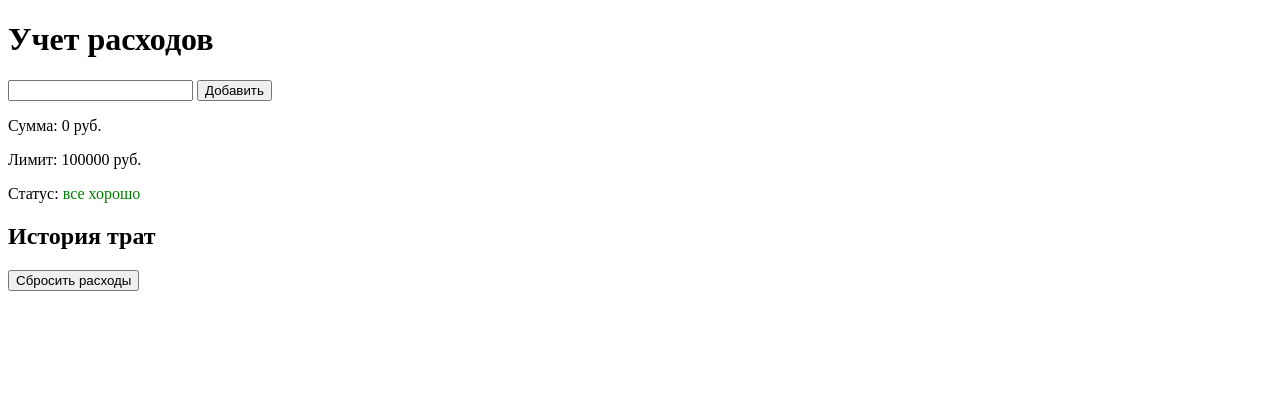
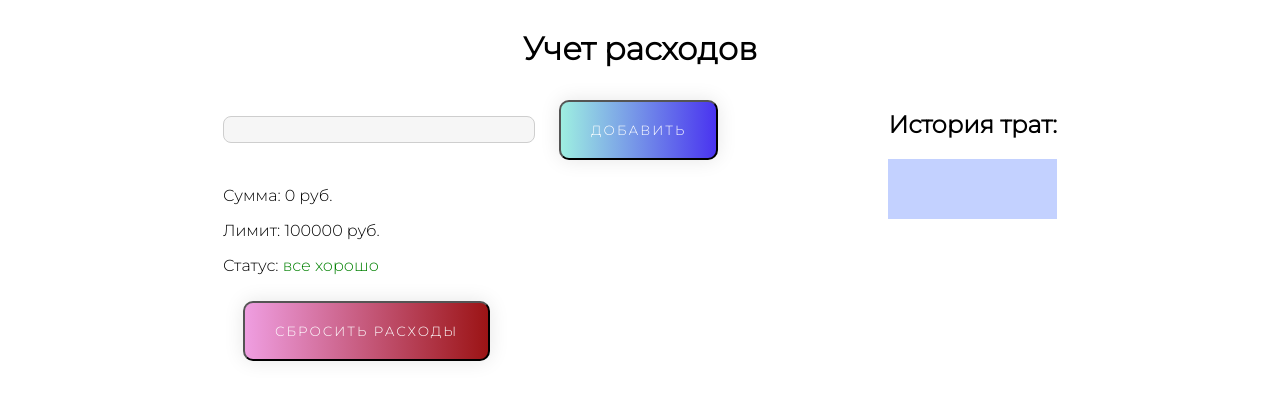
Before and after one commit to AlinaKoltsova/EXPENSES-APP, a plain HTML site: page index.html in a window 1280 px wide. Drawn offline with Linux system fonts and the light colour scheme.

Commit message:
add style

```diff
--- a/index.css
+++ b/index.css
@@ -1,3 +1,42 @@
+.container {
+
+    display: grid;
+    place-items: center;
+    margin: 0;
+    font-family: 'Montserrat', sans-serif;
+}
+
+.expense-input {
+
+	width: 300px;
+	font-size: 13px;
+	padding: 6px 0 4px 10px;
+	border: 1px solid #cecece;
+	background: #F6F6f6;
+	border-radius: 8px;
+}
+
+.expense-btn {
+
+  text-decoration: none;
+  display: inline-block;
+  color: white;
+  padding: 20px 30px;
+  margin: 10px 20px;
+  border-radius: 10px;
+  font-family: 'Montserrat', sans-serif;
+  text-transform: uppercase;
+  letter-spacing: 2px;
+  background-image: linear-gradient(to right, #9EEFE1 0%, #4830F0 51%, #9EEFE1 100%);
+  background-size: 200% auto;
+  box-shadow: 0 0 20px rgba(0, 0, 0, .1);
+  transition: .5s;
+}
+
+.expenses-wrapper {
+    display: flex;
+    gap: 150px;
+}
 
 .limit-status {
     color: green;
@@ -6,3 +45,26 @@
 .limit-status_red {
     color: red;
 }
+
+.reset-btn {
+
+    text-decoration: none;
+    display: inline-block;
+    color: white;
+    padding: 20px 30px;
+    margin: 10px 20px;
+    border-radius: 10px;
+    font-family: 'Montserrat', sans-serif;
+    text-transform: uppercase;
+    letter-spacing: 2px;
+    background-image: linear-gradient(to right, #ef9ee1 0%, #9a1111 51%, #e0e0e0 100%);
+    background-size: 200% auto;
+    box-shadow: 0 0 20px rgba(0, 0, 0, .1);
+    transition: .5s;
+}
+
+.expenses-history {
+
+    background: #c3d1ff;
+    padding: 30px;
+}
--- a/index.html
+++ b/index.html
@@ -3,6 +3,9 @@
 <head>
     <meta charset="UTF-8">
     <meta name="viewport" content="width=device-width, initial-scale=1.0">
+    <link rel="preconnect" href="https://fonts.googleapis.com">
+    <link rel="preconnect" href="https://fonts.gstatic.com" crossorigin>
+    <link href="https://fonts.googleapis.com/css2?family=Montserrat:wght@300&display=swap" rel="stylesheet">
     <title>Expenses-app</title>
     <link rel="stylesheet" href="index.css">
 
@@ -10,10 +13,16 @@
 
 <body>
 
+    <div class="container">
 
         <h1> Учет расходов </h1>
 
+        <div class = expenses-wrapper>
+
+            <div class = expenses-input-inner>
+
                 <input
+
                 class = "js-expense-input expense-input"
                 type="number">
 
@@ -25,13 +34,25 @@
 
                 <p> Статус: <span class = "js-limit-status limit-status">  </span> </p>
 
-        <h2> История трат </h2>
+                <button class = "js-reset-btn reset-btn"> Сбросить расходы </button>
+
+            </div>
+
+            <div class ="expenses-output-inner">
+
+                <h2> История трат: </h2>
 
                     <div
                     class = "js-expenses-history expenses-history">
                     </div>
 
-        <button class = "js-reset-btn reset-btn"> Сбросить расходы </button>
+            </div>
+
+        </div>
+
+
+
+    </div>
 
     <script src ="index.js"> </script>
 
```
Lines whose indentation alone changed are shown as unchanged.
